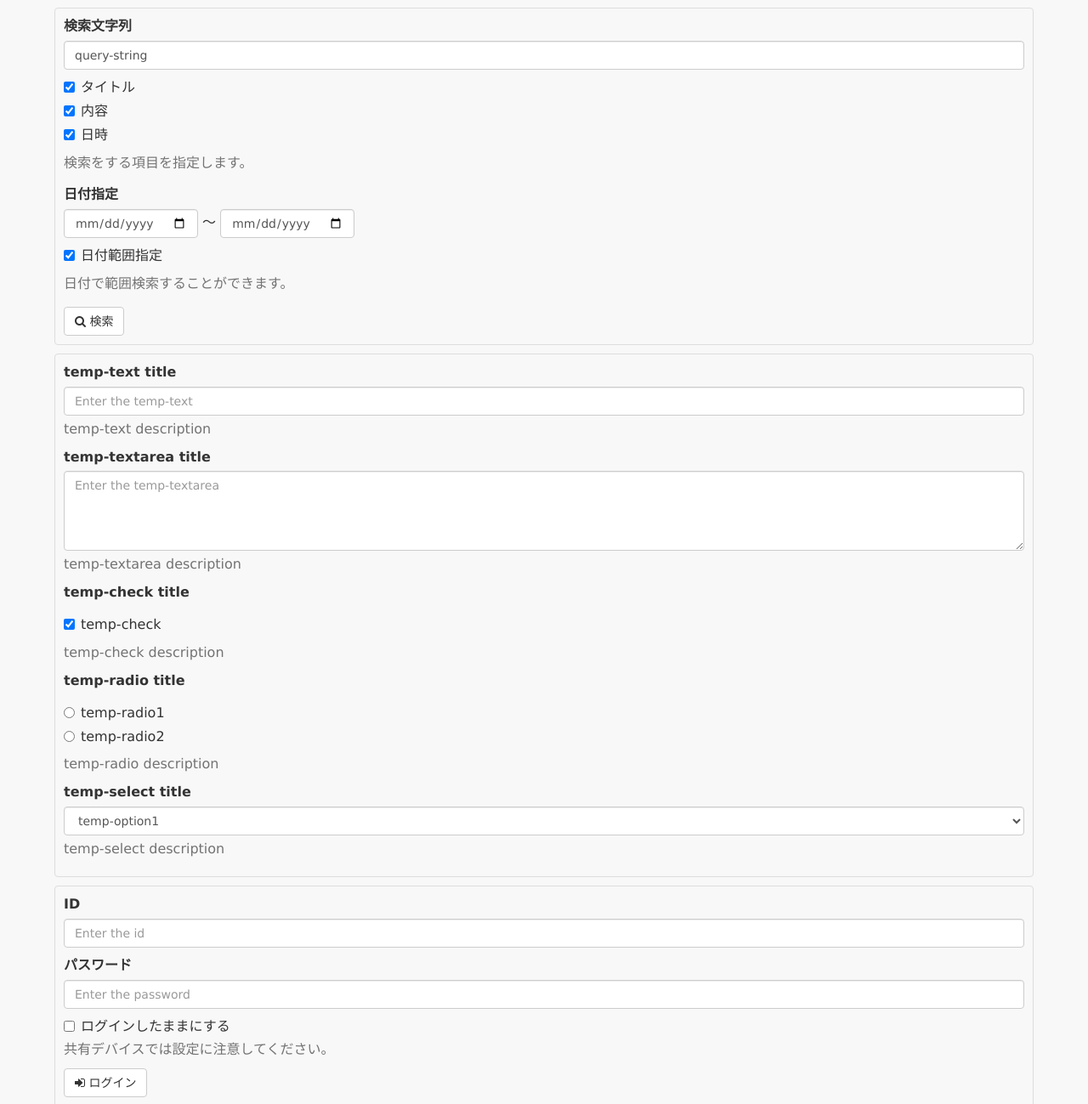
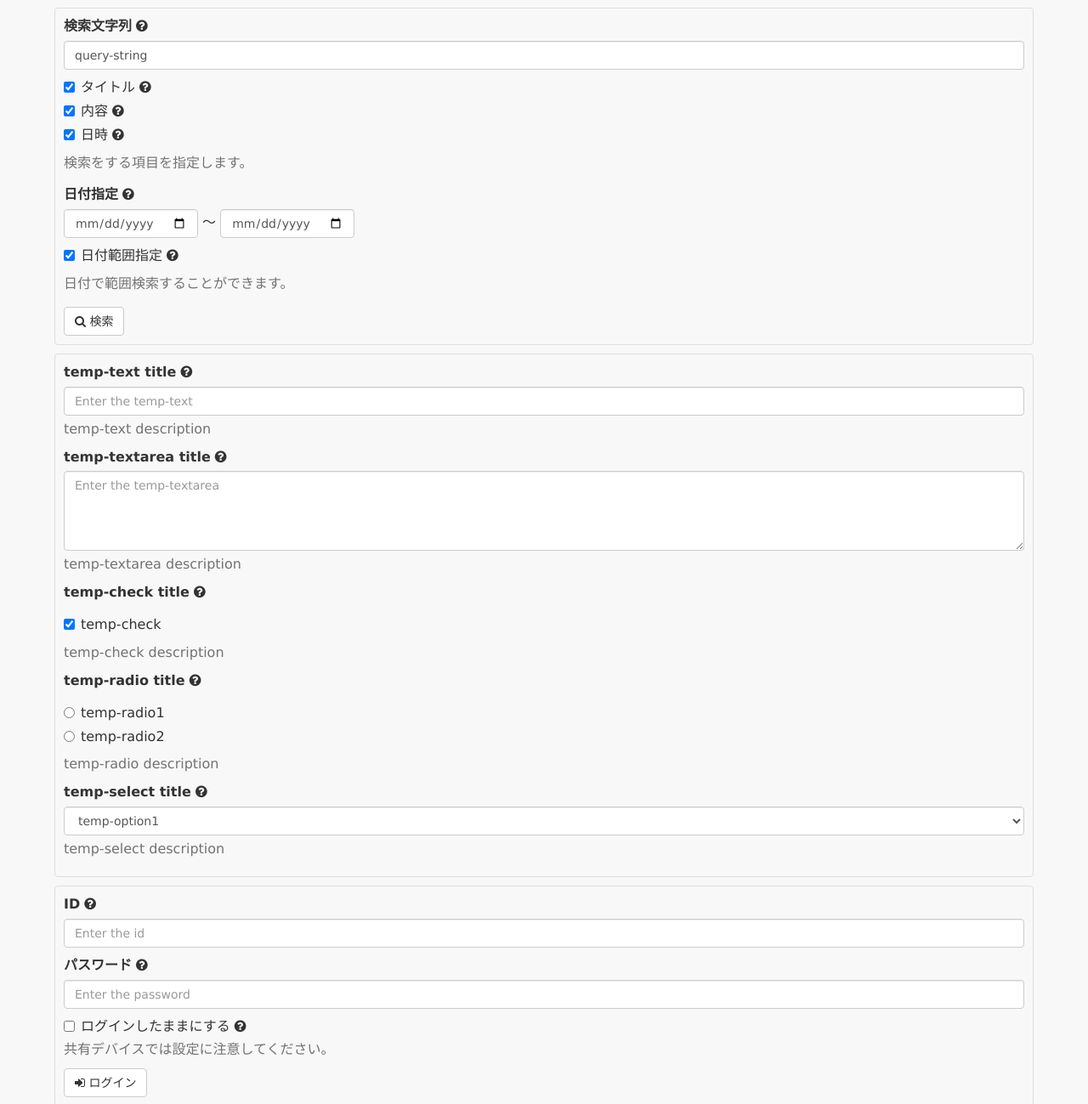
Before and after one commit to AyaNakazawa/simple_diary, a plain HTML site: page index.html in a window 1280 px wide. Shown: the part 880-2179 px from the top of the page at 85% size. Drawn offline with Linux system fonts and the light colour scheme.

Commit message:
Add help text of popover

```diff
--- a/index.html
+++ b/index.html
@@ -45,6 +45,7 @@
       <div class="content" id="content-edit">
         <div class="content-item form-group" id="edit-area-type">
           <label for="edit-type">タイプ</label>
+          <span class="fa fa-question-circle" data-toggle="popover" data-content="タイプを指定します。"></span>
           <div class="btn-group" data-toggle="buttons" id="edit-area-type-button">
             <label class="btn btn-default active" id="edit-type-diary">
               <input type="radio">日記
@@ -57,20 +58,24 @@
         </div>
         <div class="content-item form-group" id="edit-area-title">
           <label for="edit-title">タイトル</label>
+          <span class="fa fa-question-circle" data-toggle="popover" data-content="タイトルは省略できます。"></span>
           <input type="text" id="edit-title" placeholder="Enter the title" class="form-control">
           <span class="help-block edit-title-description">タイトルは省略できます。</span>
         </div>
         <div class="content-item form-group" id="edit-area-datetime">
           <label for="edit-datetime">日時</label>
+          <span class="fa fa-question-circle" data-toggle="popover" data-content="日時を省略すると、更新日時が表示されます。"></span>
           <input type="datetime-local" id="edit-datetime" class="form-control">
           <span class="help-block edit-datetime-description">日時を省略すると、更新日時が表示されます。</span>
         </div>
         <div class="content-item form-group" id="edit-area-content">
           <label for="edit-content">内容</label>
+          <span class="fa fa-question-circle" data-toggle="popover" data-content="内容は省略できます。"></span>
           <textarea rows="4" cols="32" id="edit-content" placeholder="Enter the content" class="form-control"></textarea>
         </div>
         <div class="content-item form-group" id="edit-area-file">
           <label for="edit-file-text">ファイル</label>
+          <span class="fa fa-question-circle" data-toggle="popover" data-content="xxMBまでのjpeg, png, mp3, mp4をアップロードできます。"></span>
           <input type="file" id="edit-file-hide">
           <div class="input-group">
             <input type="text" id="edit-file-text" class="form-control" placeholder="Select the file...">
@@ -108,20 +113,25 @@
       <div class="content" id="content-search">
         <div class="form-group" id="search-area-query-string">
           <label for="search-query-string">検索文字列</label>
+          <span class="fa fa-question-circle" data-toggle="popover" data-content="検索する文字列を入力します。"></span>
           <input type="text" class="form-control" id="search-query-string" value="query-string">
           <div class="checkbox" id="search-area-query-string-check-title">
             <label><input type="checkbox" id="search-query-check-title" checked>タイトル</label>
+            <span class="fa fa-question-circle" data-toggle="popover" data-content="タイトルから検索します。"></span>
           </div>
           <div class="checkbox" id="search-area-query-string-check-content">
             <label><input type="checkbox" id="search-query-check-content" checked>内容</label>
+            <span class="fa fa-question-circle" data-toggle="popover" data-content="内容から検索します。"></span>
           </div>
           <div class="checkbox" id="search-area-query-string-check-date">
             <label><input type="checkbox" id="search-query-check-date" checked>日時</label>
+            <span class="fa fa-question-circle" data-toggle="popover" data-content="日時から検索します。「2017/04/01 01:23:45」の形式にマッチするよう指定してください。"></span>
           </div>
           <span class="help-block search-query-string-description">検索をする項目を指定します。</span>
         </div>
         <div class="form-group" id="search-area-date">
           <label for="search-date-init">日付指定</label>
+          <span class="fa fa-question-circle" data-toggle="popover" data-content="検索する日時を指定します。"></span>
           <div class="form-inline" id="search-area-date-input">
             <input type="date" class="form-control" id="search-date-init">
             <span>～</span>
@@ -129,6 +139,7 @@
           </div>
           <div class="checkbox" id="search-area-date-check">
             <label><input type="checkbox" id="search-date-check" checked>日付範囲指定</label>
+            <span class="fa fa-question-circle" data-toggle="popover" data-content="日付で範囲検索することができます。"></span>
           </div>
           <span class="help-block search-date-description">日付で範囲検索することができます。</span>
         </div>
@@ -140,16 +151,19 @@
       <div class="content" id="content-setting">
         <div class="content-item setting-item form-group" id="setting-area-temp-text">
           <label for="setting-temp-text">temp-text title</label>
+          <span class="fa fa-question-circle" data-toggle="popover" data-content="temp-text description"></span>
           <input type="text" id="setting-temp-text" placeholder="Enter the temp-text" class="form-control">
           <span class="help-block setting-description">temp-text description</span>
         </div>
         <div class="content-item setting-item form-group" id="setting-area-temp-textarea">
           <label for="setting-temp-textarea">temp-textarea title</label>
+          <span class="fa fa-question-circle" data-toggle="popover" data-content="temp-textarea description"></span>
           <textarea rows="4" cols="32" id="setting-temp-textarea" placeholder="Enter the temp-textarea" class="form-control"></textarea>
           <span class="help-block setting-description">temp-textarea description</span>
         </div>
         <div class="content-item setting-item form-group" id="setting-area-temp-check">
           <label for="setting-temp-check">temp-check title</label>
+          <span class="fa fa-question-circle" data-toggle="popover" data-content="temp-check description"></span>
           <div class="checkbox" id="setting-temp-check-area">
             <label><input type="checkbox" id="setting-temp-check" checked>temp-check</label>
           </div>
@@ -157,6 +171,7 @@
         </div>
         <div class="content-item setting-item form-group" id="setting-area-temp-radio">
           <label>temp-radio title</label>
+          <span class="fa fa-question-circle" data-toggle="popover" data-content="temp-radio description"></span>
           <div class="radio">
             <label>
               <input type="radio" name="setting-temp-radio" id="setting-temp-radio1">temp-radio1
@@ -171,6 +186,7 @@
         </div>
         <div class="content-item setting-item form-group" id="setting-area-temp-select">
           <label for="setting-temp-select">temp-select title</label>
+          <span class="fa fa-question-circle" data-toggle="popover" data-content="temp-select description"></span>
           <select class="form-control" id="setting-temp-select">
             <option id="setting-temp-option1">temp-option1</option>
             <option id="setting-temp-option2">temp-option2</option>
@@ -183,14 +199,17 @@
       <div class="content" id="content-login">
         <div class="content-item form-group" id="login-area-id">
           <label for="login-id">ID</label>
+          <span class="fa fa-question-circle" data-toggle="popover" data-content="ユーザーIDを入力します。"></span>
           <input type="text" id="login-id" placeholder="Enter the id" class="form-control">
         </div>
         <div class="content-item form-group" id="login-area-password">
           <label for="login-password">パスワード</label>
+          <span class="fa fa-question-circle" data-toggle="popover" data-content="ユーザーのパスワードを入力します。"></span>
           <input type="password" id="login-password" placeholder="Enter the password" class="form-control">
         </div>
         <div class="content-item checkbox" id="login-area-check">
           <label><input type="checkbox" id="login-check">ログインしたままにする</label>
+          <span class="fa fa-question-circle" data-toggle="popover" data-content="共有デバイスでは設定に注意してください。"></span>
           <span class="help-block login-check-description">共有デバイスでは設定に注意してください。</span>
         </div>
         <div class="content-item form-group" id="login-area-submit">
```
